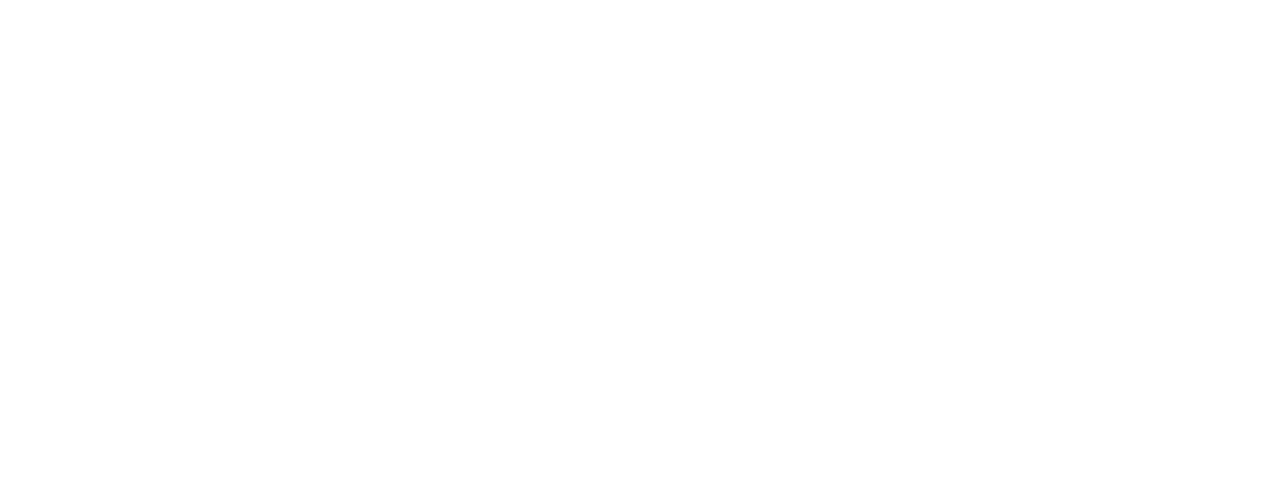
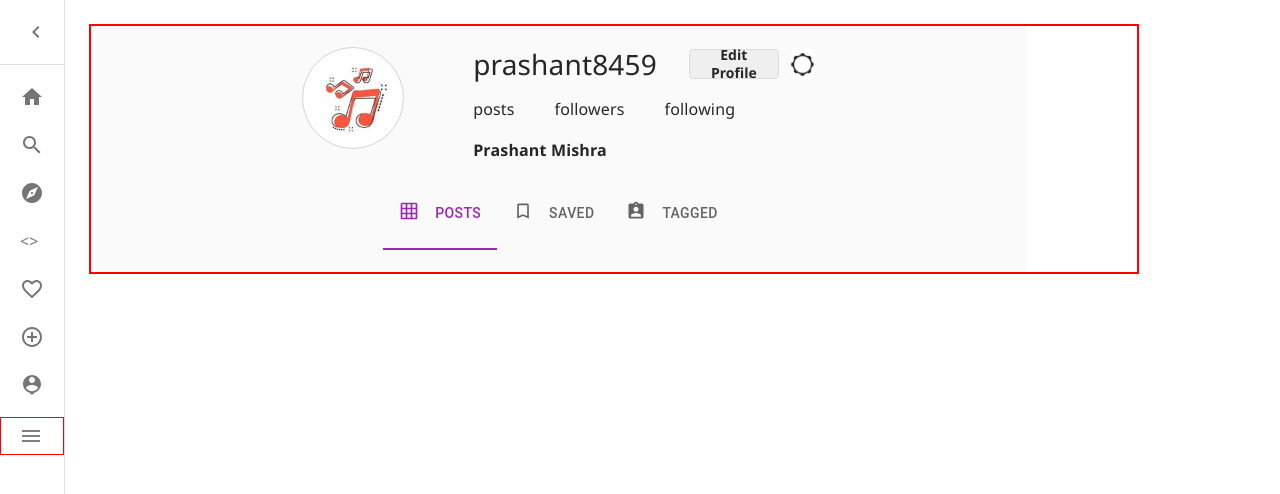
Before and after one commit to pr-a-s-h-a-n-t/chatapp, a React (Create React App) app: page /Profile in a window 1280 px wide. Before the commit this address had no page. Shown: the top 494 px of the page. Built offline with nearby package versions, Linux system fonts and the light colour scheme.

Commit message:
tab added

```diff
--- a/src/Hoc/index.js
+++ b/src/Hoc/index.js
@@ -168,8 +168,10 @@
     setOpen(true);
   };
 
+
+
   const handleDrawerClose = () => {
-    setOpen(false);
+    setOpen((prev) => !prev);
   };
 
   const handleNavigate = (path) => {
@@ -179,7 +181,7 @@
     <Box sx={{ display: "flex" }}>
       <CssBaseline />
       <AppBar position="fixed" open={open}>
-        <Toolbar>
+        {/* <Toolbar>
           <IconButton
             color="inherit"
             aria-label="open drawer"
@@ -195,7 +197,7 @@
           <Typography variant="h6" noWrap component="div">
             sidebar-title
           </Typography>
-        </Toolbar>
+        </Toolbar> */}
       </AppBar>
       <Drawer variant="permanent" open={open}>
         <DrawerHeader>
@@ -272,7 +274,7 @@
         </Box>
       </Drawer>
       <Box component="main" sx={{ flexGrow: 1, p: 3 }}>
-        <DrawerHeader />
+        {/* <DrawerHeader /> */}
         <Box
           sx={{
             maxWidth: " 90%",
--- a/src/Navs/index.js
+++ b/src/Navs/index.js
@@ -25,7 +25,7 @@
         <Routes>
           <Route element={<ProtectedRoute />}>
             <Route
-              path="/testroute"
+              path="/profile"
               element={<LazySidebar Children={<LazyUserProfile />} />}
             />
           </Route>
--- /dev/null
+++ b/src/components/pages/Profile/Tab.js
@@ -0,0 +1,62 @@
+import * as React from "react";
+import PropTypes from "prop-types";
+import Tabs from "@mui/material/Tabs";
+import Tab from "@mui/material/Tab";
+import Typography from "@mui/material/Typography";
+import Box from "@mui/material/Box";
+import BookmarkBorderIcon from "@mui/icons-material/BookmarkBorder";
+import AssignmentIndIcon from "@mui/icons-material/AssignmentInd";
+import GridOnIcon from "@mui/icons-material/GridOn";
+import tagged from "../../../assets/contact.png";
+import { AppBar } from "@mui/material";
+import Menu from "@mui/material/Menu";
+
+export default function App() {
+  const [tabvalue, setTabValue] = React.useState(0);
+
+  const handleTabsChange = (event, newValue) => {
+    console.log(event);
+    console.log(newValue);
+    setTabValue(newValue);
+  };
+
+  return (
+    <div className="App">
+      <Tabs
+        onChange={handleTabsChange}
+        value={tabvalue}
+        indicatorColor="secondary"
+        textColor="secondary"
+        sx={{
+          "& .MuiTabs-flexContainer": {
+            display: "flex",
+            justifyContent: "center",
+          },
+          "& .MuiTab-root": {
+            display: "flex",
+            flexDirection: "row",
+            justifyContent: "center",
+            columnGap: {
+              sx: "6px",
+              sm: "10px",
+              md: "1rem",
+            },
+          },
+          "& .MuiTab-iconWrapper": {
+            width: {
+              sm: "12px",
+              md: "20px",
+            },
+          },
+        }}
+      >
+        <Tab icon={<GridOnIcon />} label="Posts" />
+        <Tab icon=<BookmarkBorderIcon /> label="Saved" />
+        <Tab icon={<AssignmentIndIcon />} label="tagged" />
+      </Tabs>
+
+      {tabvalue === 0 && <Menu />}
+      {/* {tabvalue === 1 && <Menu2 />} */}
+    </div>
+  );
+}
--- a/src/components/pages/Profile/index.js
+++ b/src/components/pages/Profile/index.js
@@ -2,7 +2,7 @@
 import styles from "../../../style/UserProfile.module.scss";
 import Profileicon from "../../../assets/_picon.jpg";
 import SettingsICon from "../../../assets/settings.png";
-
+import Tab from "./Tab";
 function UserProfile() {
   return (
     <div className={styles._profile_wrapper}>
@@ -35,8 +35,12 @@
           </div>
           <div className={styles._nameNDBio}>
             <h4>Prashant Mishra</h4>
+            <p> </p>
           </div>
         </div>
+      </div>
+      <div className="tabWrapper">
+        <Tab />
       </div>
     </div>
   );
--- a/src/style/UserProfile.module.scss
+++ b/src/style/UserProfile.module.scss
@@ -25,6 +25,7 @@
       width: clampCalculate(100, 150);
       height: clampCalculate(100, 150);
       border-radius: 50%;
+      outline: 1px solid #d5d5d5 !important;
     }
 
     .user_info {
```
Also changed, not shown: src/assets/contact.png (added).
